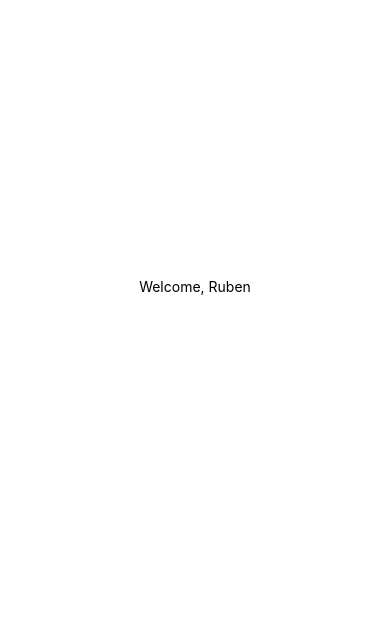
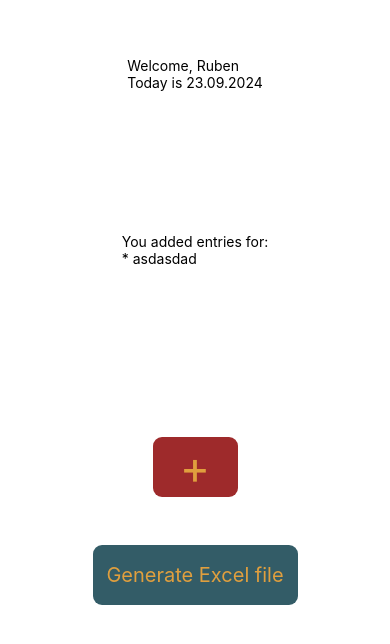
Before and after one commit to DanielIurasoc/ERS-trial, a React Native app: screen / in a window 390 px wide. Shown: the part 136-780 px from the top of the page. Built offline with nearby package versions, Linux system fonts and the light colour scheme.

Commit message:
Added homepage content and custom button component

```diff
--- a/App.js
+++ b/App.js
@@ -1,10 +1,59 @@
 import 'react-native-gesture-handler';
+import { useState } from 'react';
 import { StyleSheet, Text, View } from 'react-native';
+import DefaultButton from './components/DefaultButton.js';
 
 export default function App() {
+  const [generated, setGenerated] = useState(false);
+  const onAddHandler = () => {
+    console.log('pressed');
+  };
+
+  const onGenerateHandler = () => {
+    setGenerated((prev) => !prev);
+  };
+
   return (
     <View style={styles.container}>
-      <Text>Welcome, Ruben</Text>
+      <View style={styles.headerContainer}>
+        <View>
+          <Text>Welcome, Ruben</Text>
+          <Text>Today is 23.09.2024</Text>
+        </View>
+        <View>
+          <Text>You added entries for:</Text>
+          <Text>* asdasdad</Text>
+        </View>
+      </View>
+      <View style={styles.actionsContainer}>
+        <DefaultButton
+          width={85}
+          height={60}
+          color="#9E2A2B"
+          pressedColor="#8C2122"
+          fontSize={46}
+          fontColor="#E09F3E"
+          title="+"
+          action={onAddHandler}
+        />
+        <View style={styles.generateContainer}>
+          <DefaultButton
+            width={205}
+            height={60}
+            color="#335C67"
+            pressedColor="#214751"
+            fontSize={20}
+            fontColor="#E09F3E"
+            title="Generate Excel file"
+            action={onGenerateHandler}
+          />
+          {generated && (
+            <Text style={styles.generateText}>
+              File generated at location \Documents\ERS_Reports\ERS_092023.xlsx
+            </Text>
+          )}
+        </View>
+      </View>
     </View>
   );
 }
@@ -12,8 +61,34 @@ export default function App() {
 const styles = StyleSheet.create({
   container: {
     flex: 1,
+    padding: 10,
     backgroundColor: '#fff',
     alignItems: 'center',
     justifyContent: 'center',
   },
+
+  headerContainer: {
+    flex: 0.6,
+    justifyContent: 'space-evenly',
+    alignItems: 'center',
+  },
+
+  actionsContainer: {
+    flex: 0.3,
+    justifyContent: 'space-evenly',
+    alignItems: 'center',
+  },
+
+  generateContainer: {
+    flex: 0.5,
+    marginTop: 20,
+    justifyContent: 'flex-start',
+    alignItems: 'center',
+  },
+
+  generateText: {
+    fontSize: 14,
+    color: '#2C9E2A',
+    textAlign: 'center',
+  },
 });
--- /dev/null
+++ b/components/DefaultButton.js
@@ -0,0 +1,46 @@
+import React from 'react';
+import { View, Text, Pressable, StyleSheet } from 'react-native';
+
+const DefaultButton = (props) => {
+  const styles = myStyles(props);
+  return (
+    <View style={styles.container}>
+      <Pressable
+        onPress={props.action}
+        style={({ pressed }) => [
+          {
+            backgroundColor: pressed ? props.pressedColor : props.color,
+          },
+          styles.centered,
+        ]}
+      >
+        <Text style={styles.title}> {props.title} </Text>
+      </Pressable>
+    </View>
+  );
+};
+
+const myStyles = (props) =>
+  StyleSheet.create({
+    container: {
+      //justifyContent: 'center',
+      //alignItems: 'center',
+      //borderRadius: 9,
+    },
+
+    centered: {
+      width: props.width,
+      height: props.height,
+      justifyContent: 'center',
+      alignItems: 'center',
+      overflow: 'hidden',
+      borderRadius: 9,
+    },
+
+    title: {
+      fontSize: props.fontSize,
+      color: props.fontColor,
+    },
+  });
+
+export default DefaultButton;
```
